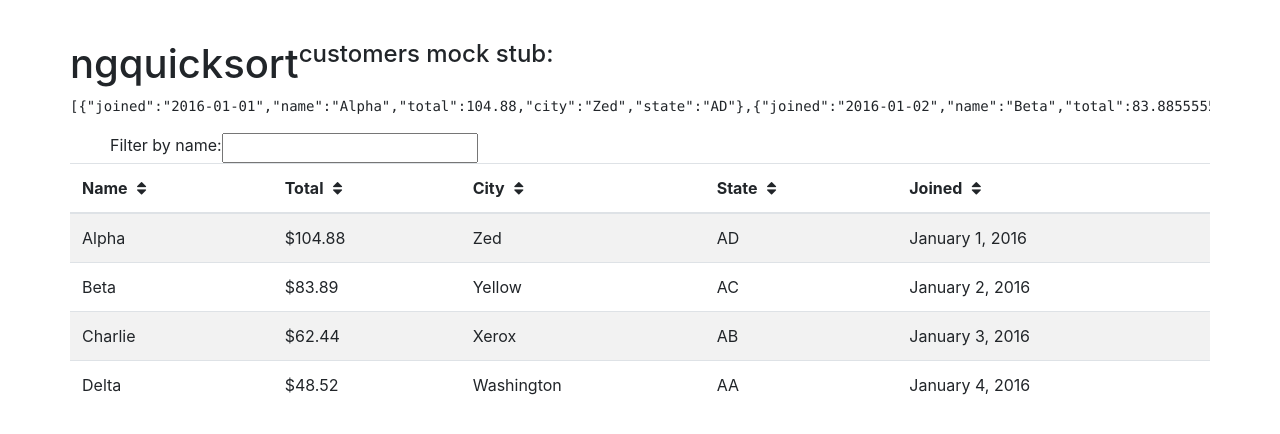
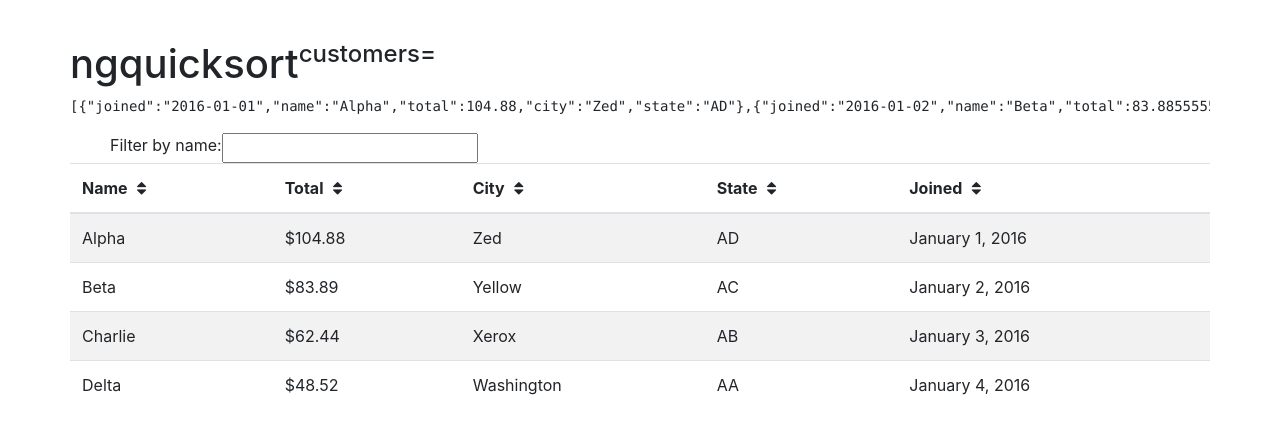
Before and after one commit to chancechants/ngquicksort, a plain HTML site: page index.html in a window 1280 px wide. Drawn offline with nearby package versions, Linux system fonts and the light colour scheme.

Commit message:
Update index.html

```diff
--- a/index.html
+++ b/index.html
@@ -23,7 +23,7 @@
         <div class="container">
             <div class="row" style="padding-top: 40px">
                 <h1>ngquicksort</h1>
-                <h4>customers mock stub: </h4>
+                <h4>customers=</h4>
                 <pre><code>{{ customers }}</code></pre>
                 <ul>
                     <li ng-repeat="person in people">{{ person.name + ', ' + person.street }}</li>
```
